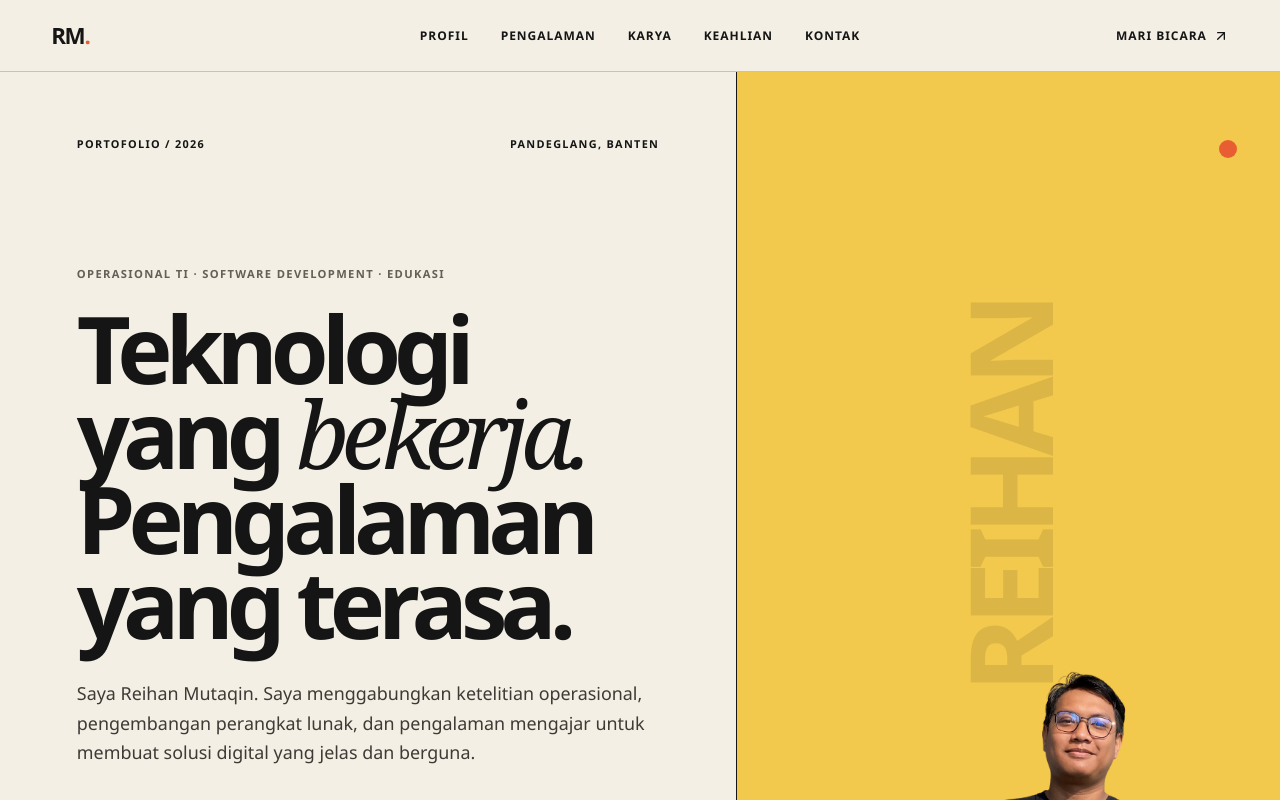
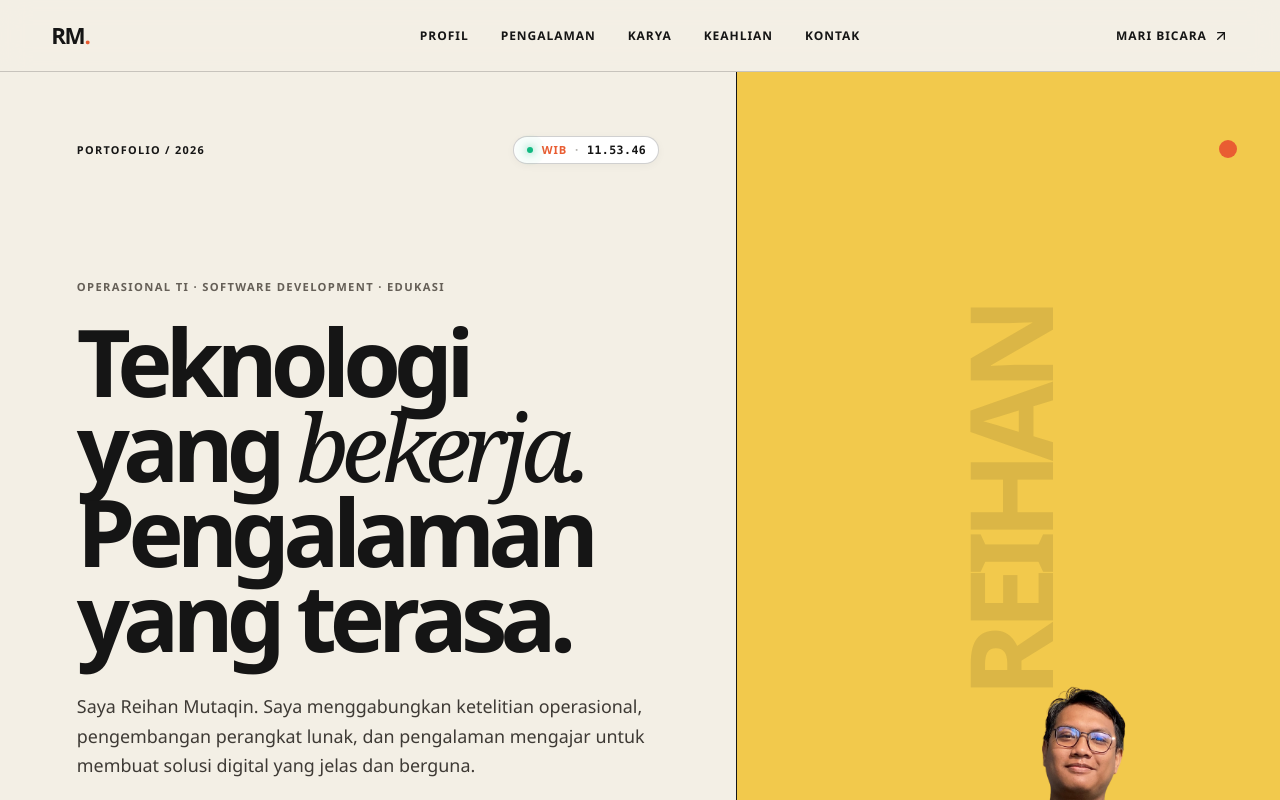
Before and after one commit to ReihanMutaqin/reihan, a React (Vite) app: page / in a window 1280 px wide. Shown: the top 800 px of the page. Built offline with nearby package versions, Linux system fonts and the light colour scheme.

Commit message:
feat: ganti teks Pandeglang di hero dengan widget jam realtime dinamis beranimasi dengan detik

```diff
--- a/src/App.tsx
+++ b/src/App.tsx
@@ -325,6 +325,55 @@ function TelegramIcon({ size = 18 }: { size?: number }) {
   )
 }
 
+function RealTimeClock() {
+  const [time, setTime] = useState<string>('')
+  const [dateStr, setDateStr] = useState<string>('')
+
+  useEffect(() => {
+    const updateTime = () => {
+      const now = new Date()
+      const timeFormatted = now.toLocaleTimeString('id-ID', {
+        hour12: false,
+        hour: '2-digit',
+        minute: '2-digit',
+        second: '2-digit',
+        timeZone: 'Asia/Jakarta',
+      })
+      const dateFormatted = now.toLocaleDateString('id-ID', {
+        weekday: 'short',
+        day: 'numeric',
+        month: 'short',
+        year: 'numeric',
+        timeZone: 'Asia/Jakarta',
+      })
+      setTime(timeFormatted)
+      setDateStr(dateFormatted)
+    }
+
+    updateTime()
+    const timer = setInterval(updateTime, 1000)
+    return () => clearInterval(timer)
+  }, [])
+
+  if (!time) {
+    return <span className="realtime-clock" aria-hidden="true">WIB · --:--:--</span>
+  }
+
+  return (
+    <div className="realtime-clock" title={`Waktu Indonesia Barat (WIB / UTC+7) — ${dateStr}`}>
+      <span className="realtime-clock__indicator">
+        <span className="realtime-clock__ping" />
+        <span className="realtime-clock__dot" />
+      </span>
+      <span className="realtime-clock__zone">WIB</span>
+      <span className="realtime-clock__separator">·</span>
+      <span className="realtime-clock__digits">
+        <span className="realtime-clock__time">{time}</span>
+      </span>
+    </div>
+  )
+}
+
 function App() {
   const [menuOpen, setMenuOpen] = useState(false)
 
@@ -416,7 +465,7 @@ function App() {
           <div className="hero__copy">
             <div className="hero__topline">
               <p>Portofolio / 2026</p>
-              <p>Pandeglang, Banten</p>
+              <RealTimeClock />
             </div>
 
             <div className="hero__content reveal is-visible">
--- a/src/index.css
+++ b/src/index.css
@@ -208,6 +208,95 @@ ul {
   letter-spacing: 0.12em;
   line-height: 1.4;
   text-transform: uppercase;
+}
+
+.realtime-clock {
+  display: inline-flex;
+  align-items: center;
+  gap: 8px;
+  background: #ffffff;
+  border: 1px solid var(--line);
+  padding: 5px 12px;
+  border-radius: 999px;
+  font-size: 0.72rem;
+  font-weight: 750;
+  letter-spacing: 0.06em;
+  color: var(--ink);
+  box-shadow: 0 2px 8px rgba(21, 21, 21, 0.04);
+  transition: all 200ms ease;
+  user-select: none;
+}
+
+.realtime-clock:hover {
+  border-color: var(--orange);
+  transform: translateY(-1px);
+  box-shadow: 0 4px 12px rgba(233, 93, 50, 0.12);
+}
+
+.realtime-clock__indicator {
+  position: relative;
+  display: inline-flex;
+  align-items: center;
+  justify-content: center;
+  width: 8px;
+  height: 8px;
+}
+
+.realtime-clock__dot {
+  position: relative;
+  width: 6px;
+  height: 6px;
+  background: #10b981;
+  border-radius: 50%;
+  box-shadow: 0 0 8px rgba(16, 185, 129, 0.8);
+}
+
+.realtime-clock__ping {
+  position: absolute;
+  inset: -3px;
+  background: rgba(16, 185, 129, 0.45);
+  border-radius: 50%;
+  animation: clockPulse 2s cubic-bezier(0, 0, 0.2, 1) infinite;
+}
+
+@keyframes clockPulse {
+  0% {
+    transform: scale(0.6);
+    opacity: 0.95;
+  }
+  70% {
+    transform: scale(2.3);
+    opacity: 0;
+  }
+  100% {
+    transform: scale(2.5);
+    opacity: 0;
+  }
+}
+
+.realtime-clock__zone {
+  font-weight: 850;
+  color: var(--orange);
+  letter-spacing: 0.08em;
+  font-size: 0.7rem;
+}
+
+.realtime-clock__separator {
+  color: var(--muted);
+  opacity: 0.5;
+}
+
+.realtime-clock__digits {
+  display: inline-flex;
+  align-items: center;
+}
+
+.realtime-clock__time {
+  font-family: ui-monospace, SFMono-Regular, Menlo, Monaco, Consolas, "Liberation Mono", "Courier New", monospace;
+  font-variant-numeric: tabular-nums;
+  font-weight: 850;
+  letter-spacing: 0.04em;
+  color: var(--ink);
 }
 
 .hero__content {
```
